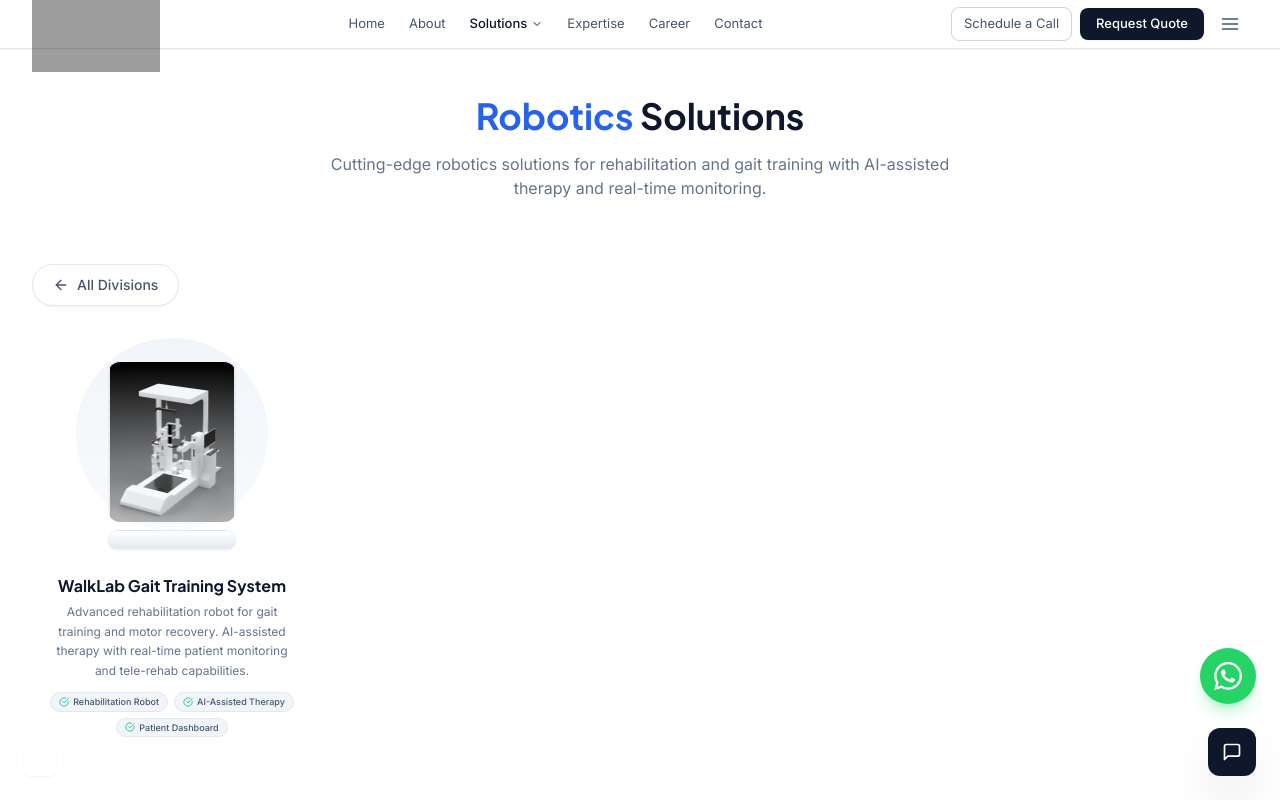
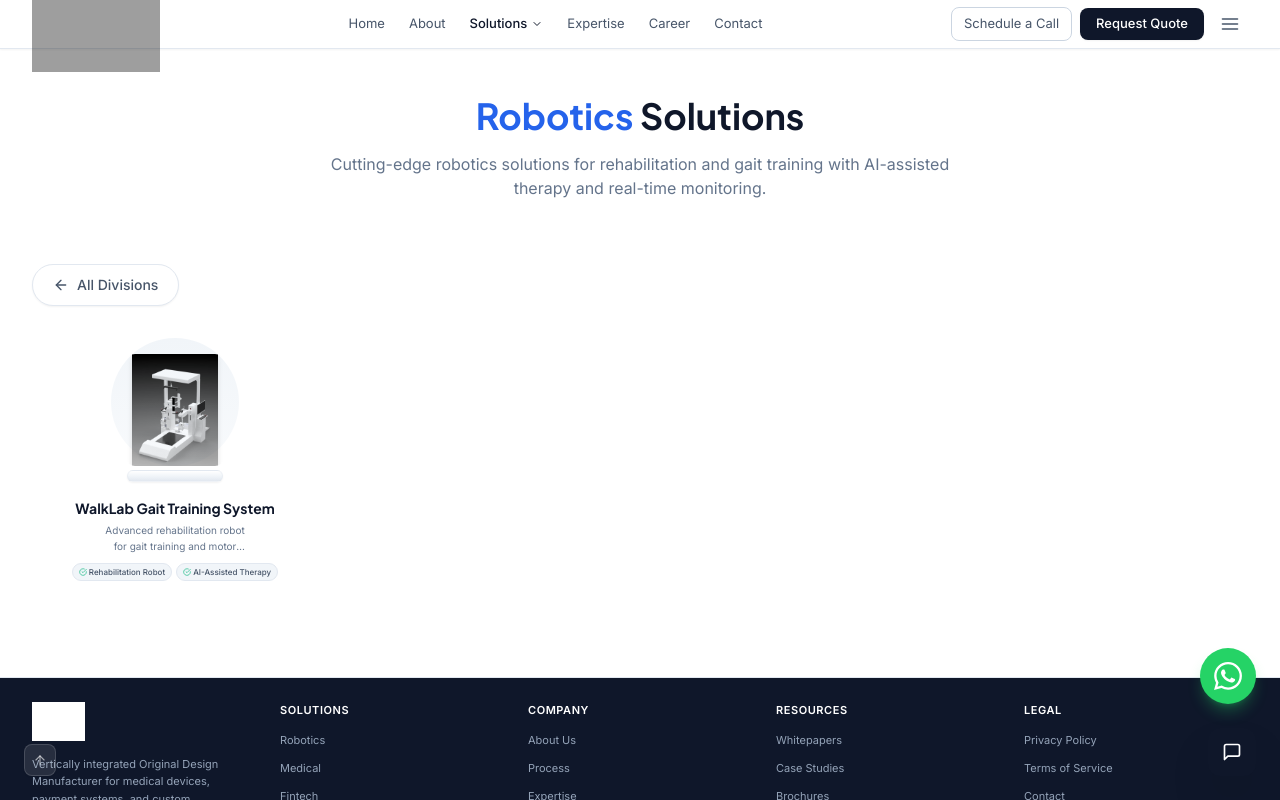
Before and after one commit to nitin-patyal-57/Walnut-technologies, a React (Vite) app: page /solutions in a window 1280 px wide. Both pictures are taken after a click on the element 169 px from the left and 511 px from the top of the page. Shown: the top 800 px of the page. Built offline with nearby package versions, Linux system fonts and the light colour scheme; grey boxes are pictures that could not be loaded.

Commit message:
Show all Fintech products in single row with compact cards

```diff
--- a/src/components/Solutions.jsx
+++ b/src/components/Solutions.jsx
@@ -132,16 +132,16 @@ function ProductCard({ product, index, onOpenQuote }) {
       ref={ref}
       initial={{ opacity: 0, y: 50 }}
       animate={isInView ? { opacity: 1, y: 0 } : {}}
-      transition={{ duration: 0.7, delay: index * 0.15 }}
+      transition={{ duration: 0.7, delay: index * 0.1 }}
       className="group relative text-center"
     >
       {/* Circular Background */}
-      <div className="relative mb-4">
-        <div className="absolute top-0 left-1/2 -translate-x-1/2 w-40 h-40 md:w-48 md:h-48 bg-gradient-to-b from-slate-100 to-slate-50 rounded-full" />
+      <div className="relative mb-3">
+        <div className="absolute top-0 left-1/2 -translate-x-1/2 w-28 h-28 md:w-32 md:h-32 bg-gradient-to-b from-slate-100 to-slate-50 rounded-full" />
 
         {/* Product Image */}
-        <div className="relative pt-6 pb-2">
-          <div className="w-24 h-32 md:w-32 md:h-40 mx-auto mb-2 flex items-center justify-center overflow-hidden rounded-xl">
+        <div className="relative pt-4 pb-1">
+          <div className="w-20 h-24 md:w-24 md:h-28 mx-auto mb-1 flex items-center justify-center overflow-hidden rounded-lg">
             <img
               src={product.image}
               alt={product.title}
@@ -150,19 +150,19 @@ function ProductCard({ product, index, onOpenQuote }) {
           </div>
 
           {/* Pedestal */}
-          <div className="w-24 h-4 md:w-32 md:h-5 mx-auto bg-gradient-to-b from-white via-slate-100 to-slate-200 rounded-full shadow-sm border border-slate-200/50" />
+          <div className="w-20 h-3 md:w-24 md:h-3 mx-auto bg-gradient-to-b from-white via-slate-100 to-slate-200 rounded-full shadow-sm border border-slate-200/50" />
         </div>
       </div>
 
       {/* Product Info */}
       <div className="relative">
-        <h3 className="text-base font-bold font-display text-slate-900 mb-1">{product.title}</h3>
-        <p className="text-xs text-slate-500 mb-3 max-w-xs mx-auto leading-relaxed px-4">{product.description}</p>
+        <h3 className="text-xs md:text-sm font-bold font-display text-slate-900 mb-1 px-1">{product.title}</h3>
+        <p className="text-[10px] text-slate-500 mb-2 max-w-[150px] mx-auto leading-relaxed px-1 line-clamp-2">{product.description}</p>
 
-        <div className="flex flex-wrap justify-center gap-1.5 mb-3 px-4">
-          {product.features.slice(0, 3).map((f) => (
-            <span key={f} className="inline-flex items-center gap-1 px-2 py-0.5 text-[9px] font-medium bg-slate-100 text-slate-600 rounded-full border border-slate-200">
-              <FiCheckCircle className="w-2.5 h-2.5 text-emerald-500" />
+        <div className="flex flex-wrap justify-center gap-1 px-1">
+          {product.features.slice(0, 2).map((f) => (
+            <span key={f} className="inline-flex items-center gap-0.5 px-1.5 py-0.5 text-[8px] font-medium bg-slate-100 text-slate-600 rounded-full border border-slate-200">
+              <FiCheckCircle className="w-2 h-2 text-emerald-500" />
               {f}
             </span>
           ))}
@@ -277,7 +277,7 @@ export default function Solutions({ onOpenQuote }) {
               </button>
 
               {/* Products Grid */}
-              <div className="grid grid-cols-2 md:grid-cols-3 lg:grid-cols-4 gap-6 md:gap-8">
+              <div className={`grid gap-6 ${selectedDivision?.id === 'fintech' ? 'grid-cols-2 md:grid-cols-3 lg:grid-cols-6' : 'grid-cols-2 md:grid-cols-3 lg:grid-cols-4'}`}>
                 {divisionProducts.map((product, index) => (
                   <ProductCard
                     key={product.id}
```
